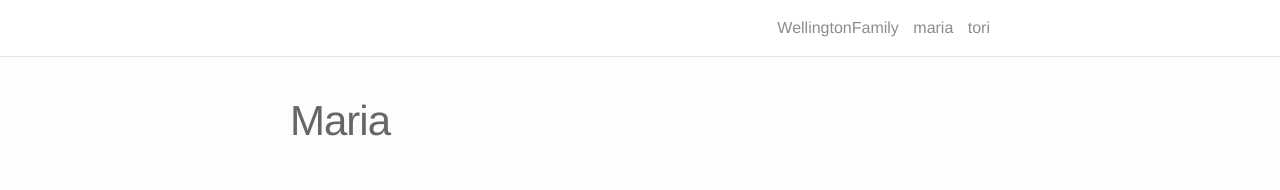
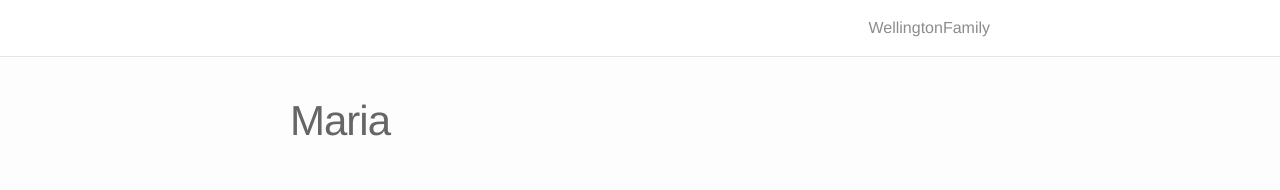
Before and after one commit to WellingtonFamily/wellingtonfamily.github.com, a Jekyll site: the page built from maria.md, in a window 1280 px wide. Shown: the top 190 px of the page. Built offline with Jekyll 4.4.1, drawn with Linux system fonts in a browser that asks for light colours; nearby versions of some CDN libraries.

Commit message:
lets keep the kids pages quiet

```diff
--- a/_includes/header.html
+++ b/_includes/header.html
@@ -10,7 +10,9 @@
 
         {% for page in site.pages %}
           {% if page.title %}
+            {% unless page.nav == false %}
           <a class="page-link" href="{{ page.url | prepend: site.baseurl }}">{{ page.title | downcase }}</a>
+            {% endunless %}
           {% endif %}
         {% endfor %}
 
```
Also changed, not shown: maria.md (+1 -0 lines), tori.md (+1 -0 lines).
